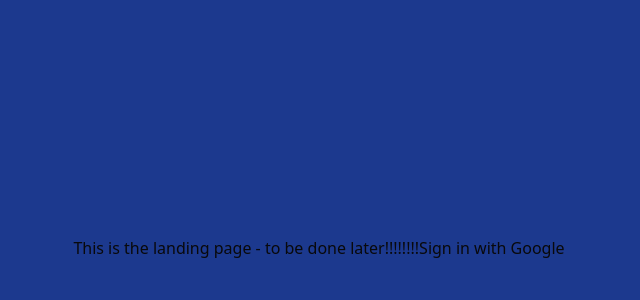
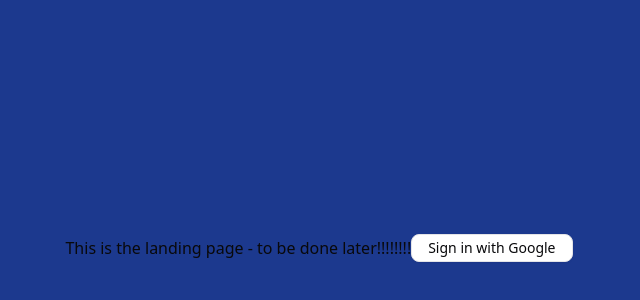
Before and after one commit to Yashxp1/kelvin, a Next.js app: page / in a window 1280 px wide. Shown: the part 152-452 px from the top of the page, without its empty margins (321-961 px from the left). Built offline with nearby package versions, Linux system fonts and the light colour scheme; no server answers.

Commit message:
feat: add SignInButton component for user authentication.

```diff
--- a/src/components/SignIn.tsx
+++ b/src/components/SignIn.tsx
@@ -1,6 +1,6 @@
-// components/SignInButton.tsx
 'use client';
 import { signIn, signOut, useSession } from 'next-auth/react';
+import { Button } from './ui/button';
 
 export default function SignInButton() {
   const { data: session } = useSession();
@@ -12,8 +12,8 @@ export default function SignInButton() {
     );
   }
   return (
-    <button onClick={() => signIn('google', { callbackUrl: '/dashboard' })}>
+    <Button onClick={() => signIn('google', { callbackUrl: '/dashboard' })}>
       Sign in with Google
-    </button>
+    </Button>
   );
 }
```
